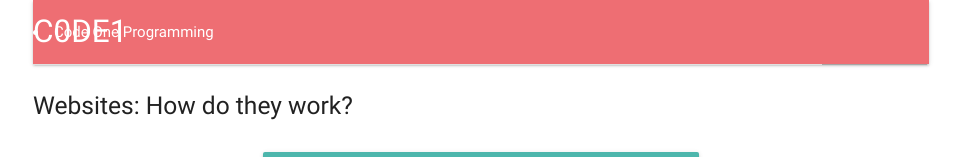
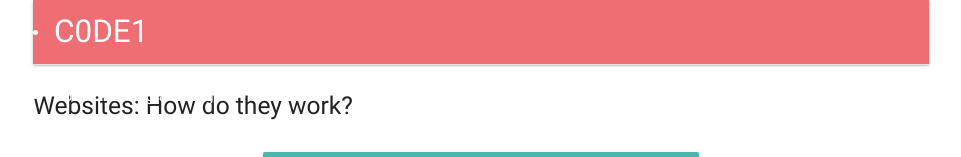
Before and after one commit to Auxiliatrix/EventDataInteractiveTimeline, a plain HTML site: page index.html in a window 1280 px wide. Shown: the top 157 px of the page, without its empty margins (159-1120 px from the left). Drawn offline with nearby package versions, Linux system fonts and the light colour scheme.

Commit message:
Update index.html

```diff
--- a/index.html
+++ b/index.html
@@ -12,7 +12,7 @@
        <div class="container">
          <nav>
          <div class="nav-wrapper">
-           <a href="#!" class="brand-logo">C0DE1</a>
+             <li><a href="#!" class="brand-logo">C0DE1</a></li>
              <li><a href="index.html">Code One Programming</a></li>
            <ul class="right hide-on-med-and-down">
              <!-- Dropdown Trigger -->
```
